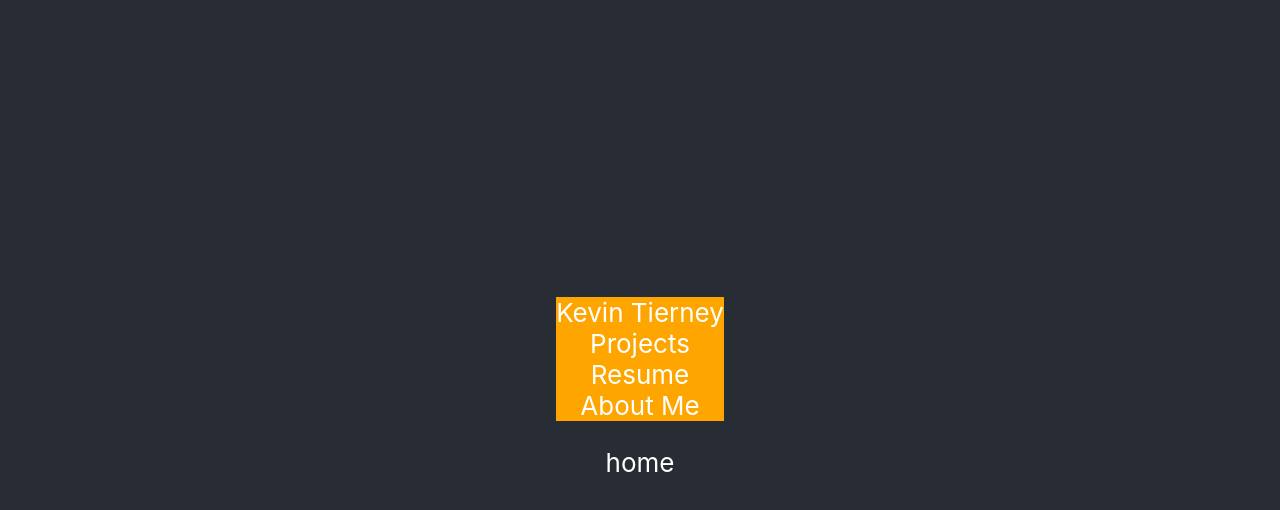
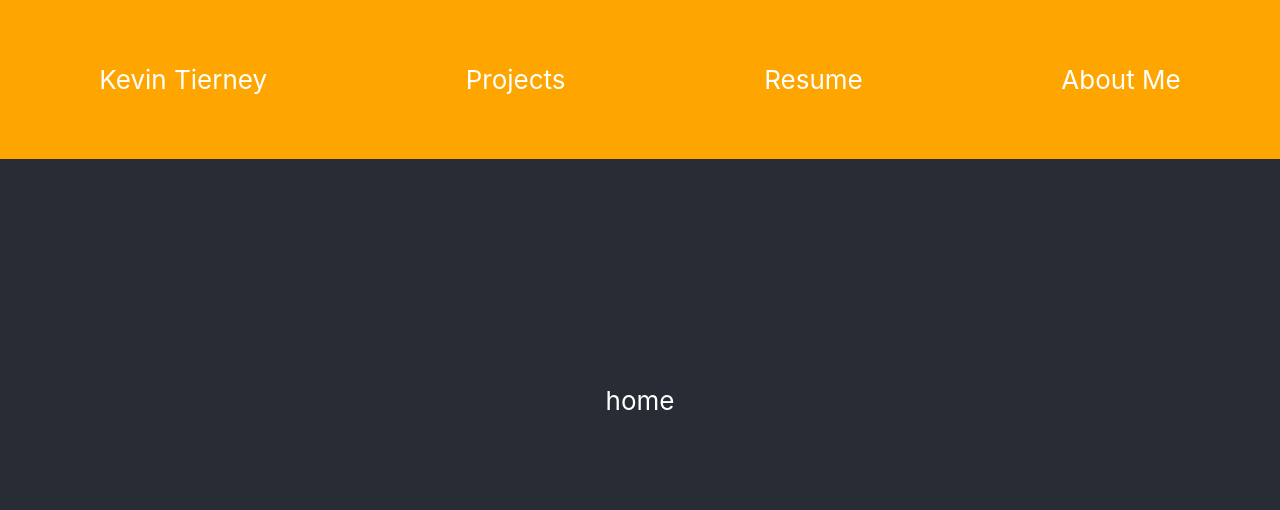
Before and after one commit to ktierney15/devops-portfolio, a React (Create React App) app: page / in a window 1280 px wide. Shown: the top 510 px of the page. Built offline with nearby package versions, Linux system fonts and the light colour scheme.

Commit message:
styled navbar

```diff
--- a/src/App.css
+++ b/src/App.css
@@ -19,8 +19,18 @@
 .nav-bar {
   background-color: orange;
   list-style-type: none;
-  margin: 0;
-  padding: 0;
+
+  display: flex;
+    position: fixed;
+    top: 0;
+    left: 50%;
+    transform: translateX(-50%);
+    padding: 4rem 5rem;
+    justify-content: space-around;
+    align-items: center;
+    z-index: 100;
+    width: 100%;
+    transition: 0.6s;
 
 
 }
@@ -28,12 +38,12 @@
 .nav-bar a {
   text-decoration: none;
   color: white;
+
 }
 
 /* Change the color of links on hover */
 .nav-bar a:hover {
-  background-color: #ddd;
-  color: black;
+  color: #282c34;
 }
 
 /* Add a color to the active/current link */
```
